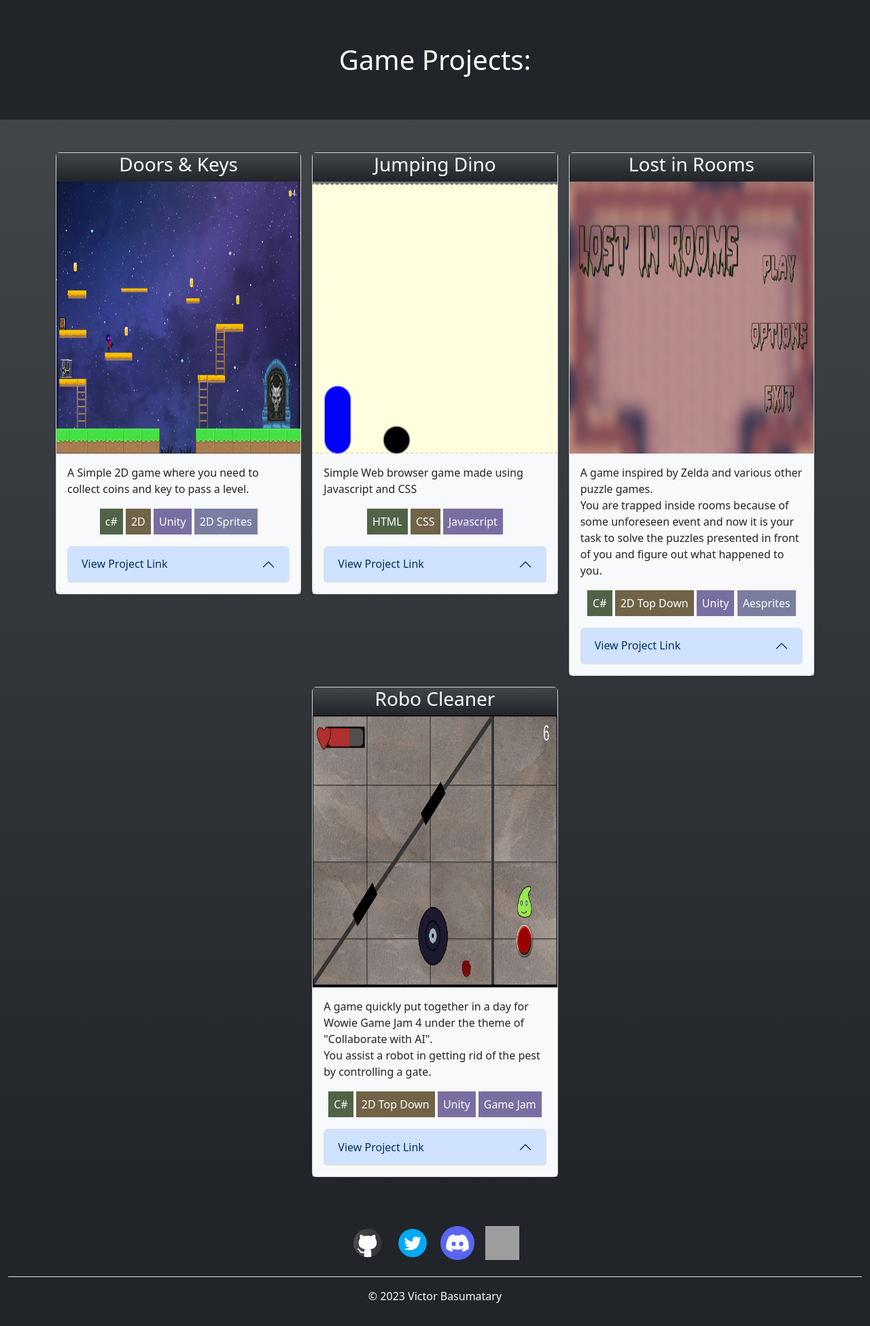
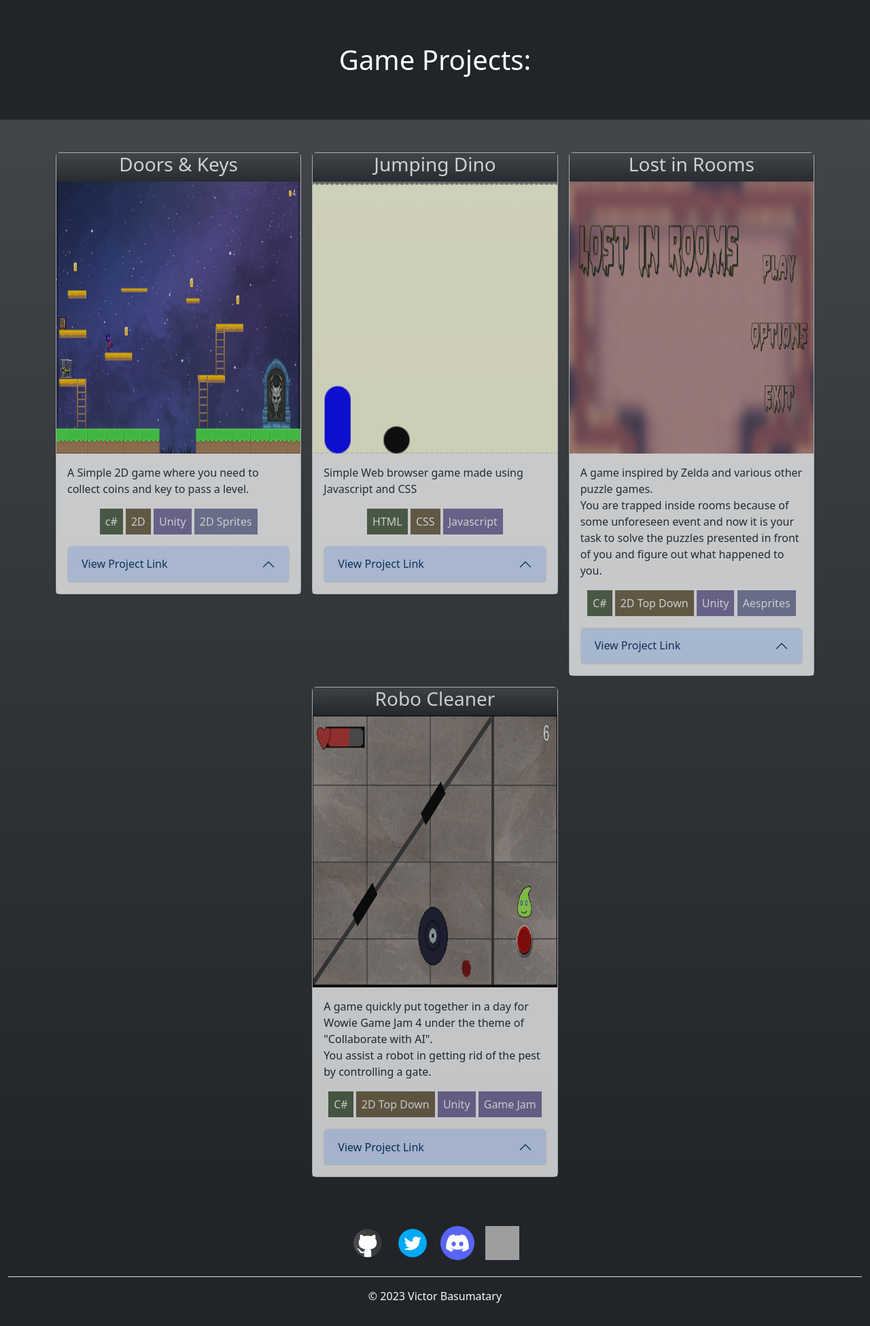
Before and after one commit to AtarioPZ/DjangoPortWebPage, a Django app: template templates/gameprojects.html in a window 1280 px wide. Shown: the part 86-2036 px from the top of the page at 68% size. Run offline with Django 4.2, Linux system fonts and the light colour scheme; the template is opened without the code that fills it, so the values that code supplies are empty; grey boxes are pictures that could not be loaded.

Commit message:
UI changes

```diff
--- a/templates/appprojects.html
+++ b/templates/appprojects.html
@@ -12,7 +12,7 @@
 
           <div class="row justify-content-center row-cols-1 row-cols-sm-2 row-cols-md-3 g-3">
             <div class="col">
-              <div class="card shadow-sm">
+              <div class="card shadow-sm opacity-75">
                 <div class="bg-dark bg-gradient text-white d-flex justify-content-center ">
                     <h3>Hostel Management System</h3>
                 </div>
@@ -62,7 +62,7 @@
 
           </div>
           <div class="col">
-            <div class="card shadow-sm">
+            <div class="card shadow-sm opacity-75">
               <div class="bg-dark bg-gradient text-white d-flex justify-content-center ">
                   <h3>React MySQL</h3>
               </div>
--- a/templates/gameprojects.html
+++ b/templates/gameprojects.html
@@ -12,7 +12,7 @@
 
           <div class="row justify-content-center row-cols-1 row-cols-sm-2 row-cols-md-3 g-3">
             <div class="col">
-              <div class="card shadow-sm">
+              <div class="card shadow-sm opacity-75">
                 <div class="bg-dark bg-gradient text-white d-flex justify-content-center ">
                     <h3>Doors & Keys</h3>
                 </div>
@@ -51,7 +51,7 @@
               </div>
             </div>
             <div class="col">
-              <div class="card shadow-sm">
+              <div class="card shadow-sm opacity-75">
                 <div class="bg-dark bg-gradient text-white d-flex justify-content-center ">
                     <h3>Jumping Dino</h3>
                 </div>
@@ -89,7 +89,7 @@
               </div>
             </div>
             <div class="col">
-              <div class="card shadow-sm">
+              <div class="card shadow-sm opacity-75">
                 <div class="bg-dark bg-gradient text-white d-flex justify-content-center ">
                     <h3>Lost in Rooms</h3>
                 </div>
@@ -134,7 +134,7 @@
             </div>
 
             <div class="col">
-              <div class="card shadow-sm">
+              <div class="card shadow-sm opacity-75">
                 <div class="bg-dark bg-gradient text-white d-flex justify-content-center ">
                     <h3>Robo Cleaner</h3>
                 </div>
```
